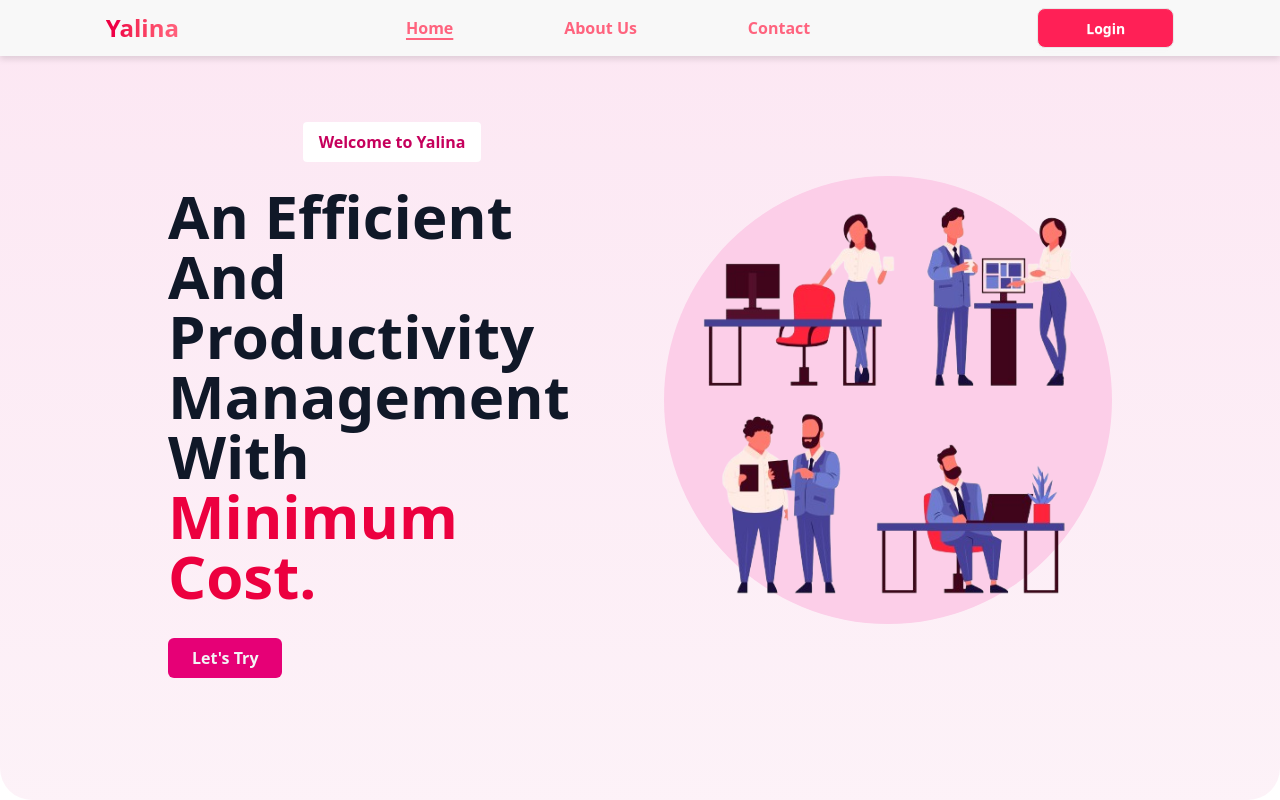
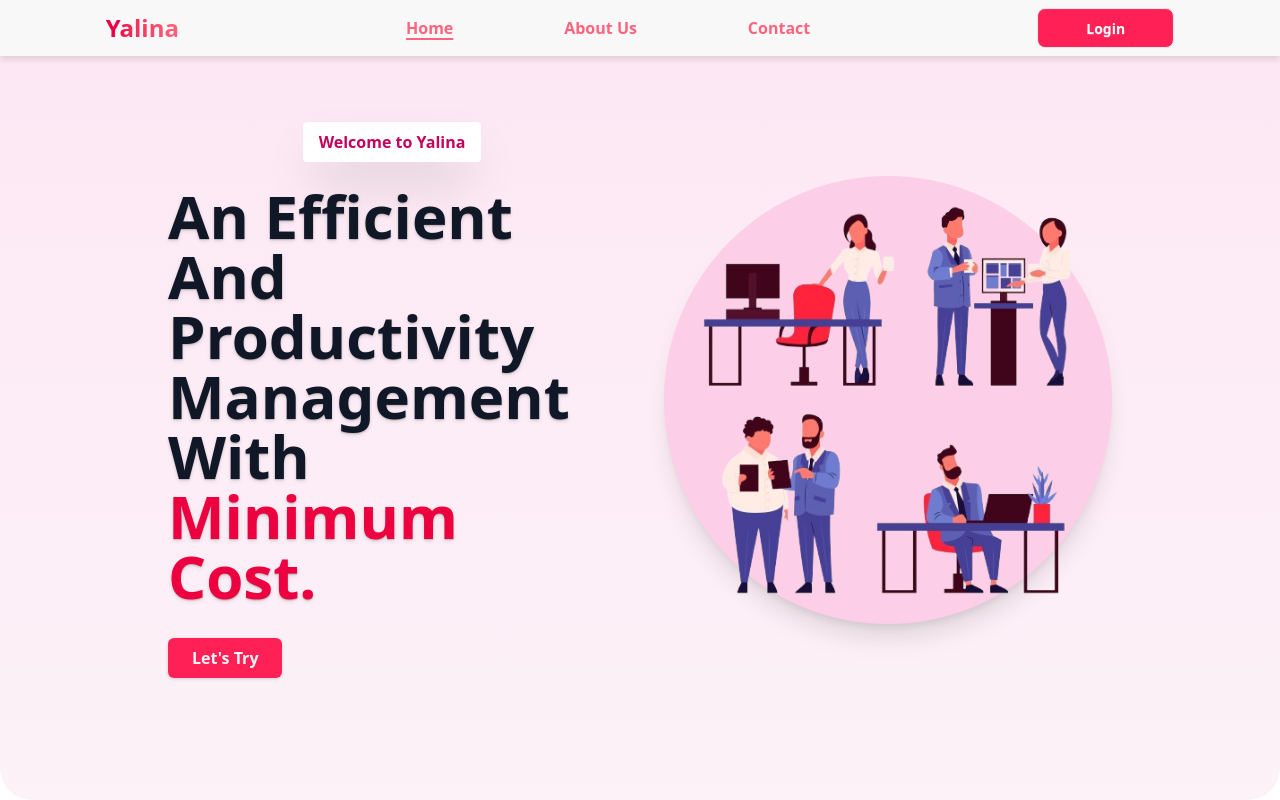
Before and after one commit to yalog607/frontend-lms-education, a React (Vite) app: page / in a window 1280 px wide. Built offline with nearby package versions, Linux system fonts and the light colour scheme.

Commit message:
fix UI on banner section

```diff
--- a/src/Components/Home.jsx
+++ b/src/Components/Home.jsx
@@ -16,12 +16,12 @@ const Home = () => {
       {/* Banner */}
       <div className="absolute top-0 -z-10 px-42 min-h-screen bg-linear-to-b from-pink-100 to-pink-50 grid grid-cols-12 items-center rounded-b-4xl text-center text-base-100 mb-8 gap-12 user-select-none">
         <div className="col-span-6 flex flex-col items-start justify-center text-left">
-          <button className="py-2 px-4 bg-base-100 text-pink-700 font-bold rounded select-none mb-6 mx-auto">Welcome to Yalina</button>
-          <p className="text-6xl font-bold text-start text-gray-900 capitalize select-none mb-4">An efficient and productivity management with <span className="inline-block text-rose-600">Minimum Cost.</span></p>
-          <button className="mt-4 py-2 px-6 bg-pink-600 text-gray-100 rounded-md hover:bg-pink-600 hover:shadow-lg transition-all duration-300 text-md font-bold cursor-pointer">Let's Try</button>
+          <button className="py-2 px-4 bg-base-100 text-pink-700 font-bold rounded select-none mb-6 mx-auto shadow-2xl">Welcome to Yalina</button>
+          <p className="text-6xl font-bold text-start text-gray-900 capitalize select-none mb-4 text-shadow-md">An efficient and productivity management with <span className="inline-block text-rose-600">Minimum Cost.</span></p>
+          <button className="mt-4 py-2 px-6 bg-rose-500 text-gray-100 drop-shadow rounded-md hover:bg-rose-700 hover:shadow-lg transition-all duration-300 text-md font-bold cursor-pointer">Let's Try</button>
         </div>
 
-        <div className="col-span-6 flex justify-center bg-pink-200 rounded-full">
+        <div className="col-span-6 flex justify-center bg-pink-200 rounded-full shadow-xl">
           <img src={banner} alt="banner" className="object-contain" />
         </div>
       </div>
```
